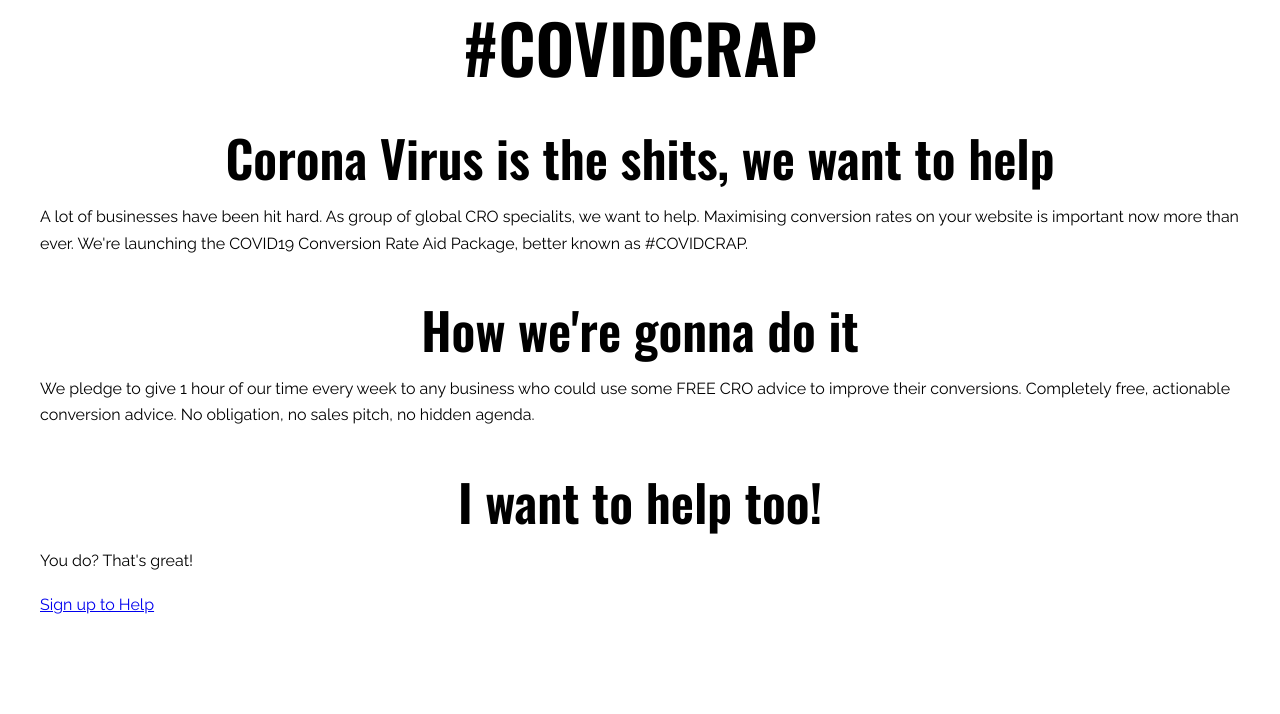
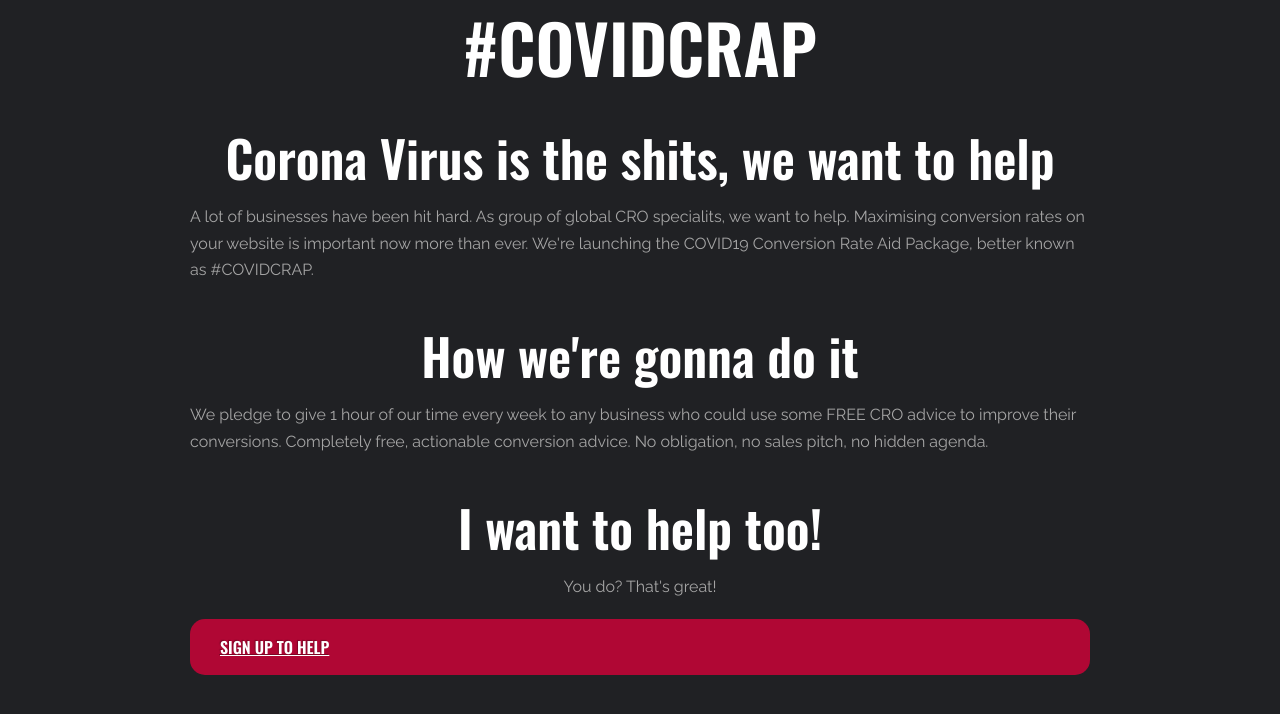
Before and after one commit to MJBeisch/covidcrap, a plain HTML site: page index.html in a window 1280 px wide. Drawn offline with nearby package versions, Linux system fonts and the light colour scheme.

Commit message:
adding colors

```diff
--- a/css/style.css
+++ b/css/style.css
@@ -1,7 +1,7 @@
 @import url('https://fonts.googleapis.com/css?family=Oswald:600|Raleway&display=swap');
 
-body { font-family: 'Raleway', sans-serif; font-weight:400; line-height:1.65; }
-h1, h2, h3, h4, h5, h6 { font-family:'Oswald', sans-serif; font-weight:600; line-height:1.15; margin:2.75rem 0 1.05rem; text-align:center; }
+body { background:#202124; color:#A5A5A5; font-family: 'Raleway', sans-serif; font-weight:400; line-height:1.65; }
+h1, h2, h3, h4, h5, h6 { color:#fff; font-family:'Oswald', sans-serif; font-weight:600; line-height:1.15; margin:2.75rem 0 1.05rem; text-align:center; }
 h1 {  font-size:4.209em; margin-top:0; }
 h2 { font-size:3.157em; }
 h3 { font-size:2.369em; }
@@ -10,4 +10,9 @@ h5 { font-size:1.333em; }
 small, .text_small { font-size:0.75em; }
 p { margin-bottom: 1.15rem; }
 
-.container { margin:0 auto; max-width:1200px; width:95%; }
+.center { margin-left:auto; margin-right:auto; }
+.justify-center { text-align:center; }
+
+.container { max-width:900px; width:95%; }
+.button { font-family:'Oswald', sans-serif; text-transform:uppercase; text-shadow: -1px -1px 1px rgba(0,0,0,0.3); }
+.button.cta { background:#B00734; color:#fff; border-radius:15px; display:block; padding:15px 30px; }
--- a/index.html
+++ b/index.html
@@ -10,7 +10,7 @@
 </head>
 
 <body>
-    <div class="container">
+    <div class="container center">
         <h1>
             #COVIDCRAP
         </h1>
@@ -29,10 +29,10 @@
         <h2>
             I want to help too!
         </h2>
-        <p>
+        <p class="justify-center">
             You do? That's great!
         </p>
-        <a class="button-cta" href="https://forms.gle/9GNR13VzNf7aFLe49">Sign up to Help</a>
+        <a class="button cta center" href="https://forms.gle/9GNR13VzNf7aFLe49" target="_blank">Sign up to Help</a>
     </div>
 </body>
 </html>
```
